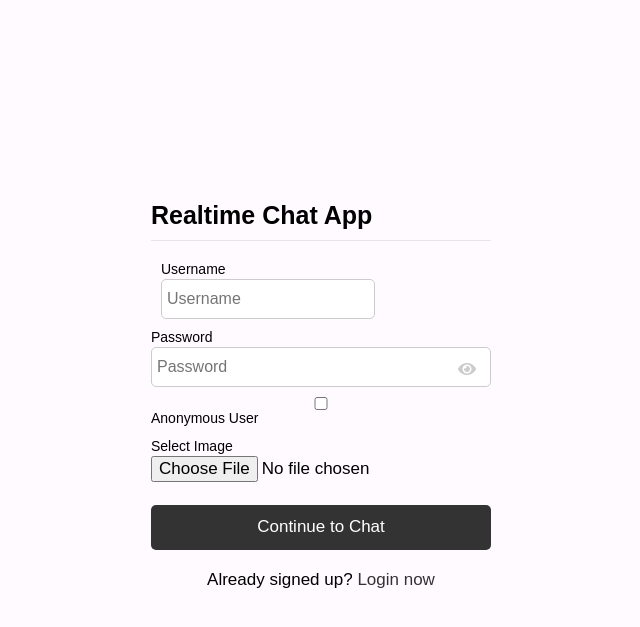
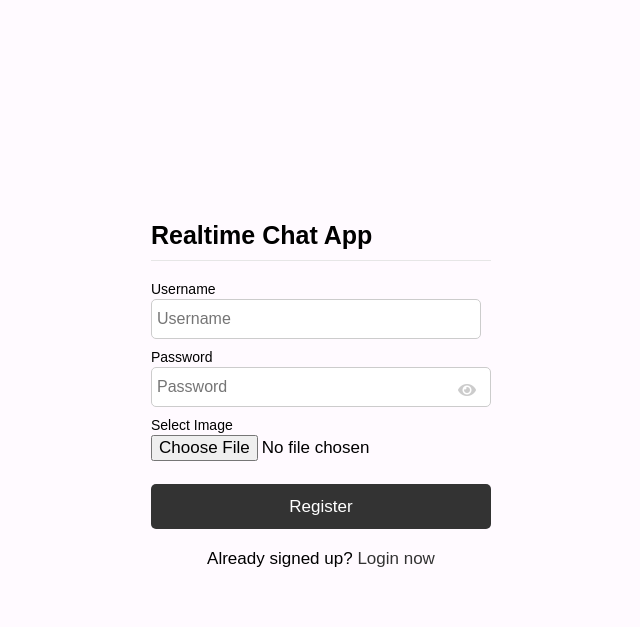
Before and after one commit to xavesdiporta/PsiocologoS, a PHP site: page /php/signup.html in a window 1280 px wide. Shown: the top 627 px of the page, without its empty margins (319-959 px from the left). Run offline with PHP 8.4, Linux system fonts and the light colour scheme.

Commit message:
styling css for sign up form

```diff
--- a/inc/css.css
+++ b/inc/css.css
@@ -91,7 +91,8 @@
 
                             .form form .name-details
                             {
-                                display : flex ;
+                                /*display : flex ;*/
+                                width : 100% ;
                             }
 
                             .form form .name-details .field:first-child
@@ -101,7 +102,7 @@
 
                             .form form .name-details .field:last-child
                             {
-                                margin-left : 10px ;
+                                margin-left : 0px ;
                             }
 
                             .form form .field
--- a/php/signup.html
+++ b/php/signup.html
@@ -32,16 +32,12 @@
                         <input type = "password" name = "password" placeholder = "Password" required>
                         <i class = "fas fa-eye"></i>
                     </div>
-                    <div class="field checkbox">
-                        <input type="checkbox" name="anonymous" id="anonymous-checkbox">
-                        <label for="anonymous-checkbox">Anonymous User</label>
-                    </div>
                     <div class = "field image">
                         <label>Select Image</label>
                         <input type = "file" name = "image" >
                     </div>
                     <div class = "field button">
-                        <input type = "submit" value = "Continue to Chat">
+                        <input type = "submit" value = "Register">
                     </div>
                 </form>
                 <div class = "link">Already signed up? <a href = "login.html">Login now</a></div>
```
Also changed, not shown: php/search.php (deleted, +0 -24 lines).
